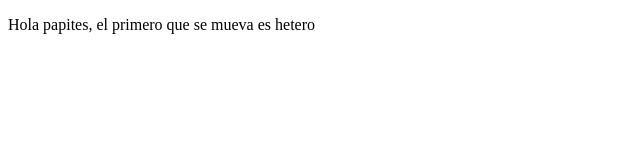
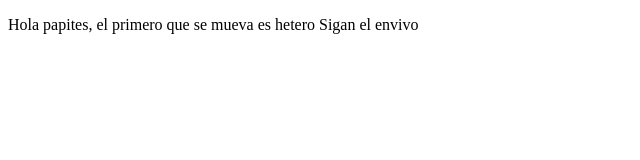
Before and after one commit to Hoxjiren/CursoPrework, a plain HTML site: page index.html in a window 1280 px wide. Shown: the whole page, without its empty margins (0-640 px from the left). Drawn offline with Linux system fonts and the light colour scheme.

Commit message:
cambios sobre twitch

```diff
--- a/index.html
+++ b/index.html
@@ -9,6 +9,7 @@
 <body>
     <p>
         Hola papites, el primero que se mueva es hetero
+        Sigan el envivo
     </p>
 </body>
 </html>
```
